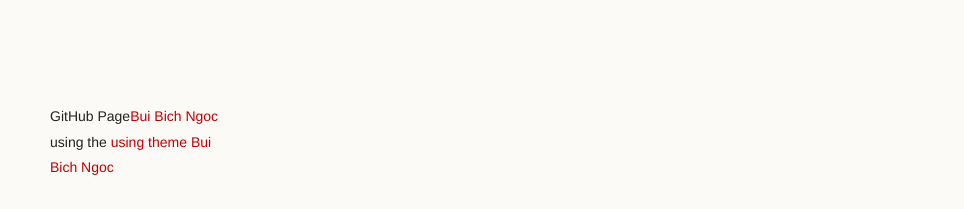
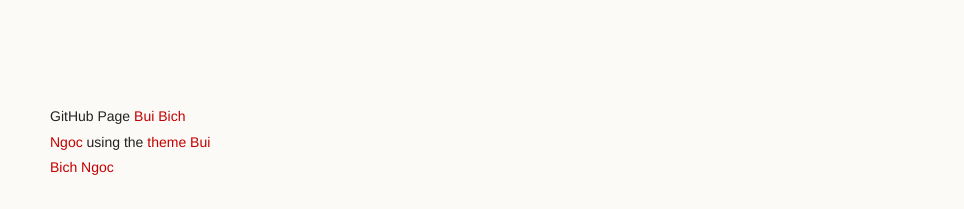
Before and after one commit to buibichngoc/buibichngoc.github.io, a Jekyll site: the page built from index.html, in a window 1280 px wide. Shown: the part 688-897 px from the top of the page, without its empty margins (0-964 px from the left). Built offline with Jekyll 4.4.1, drawn with Linux system fonts in a browser that asks for light colours.

Commit message:
Update default.html

```diff
--- a/_layouts/default.html
+++ b/_layouts/default.html
@@ -49,7 +49,7 @@
         {{ content }}
       </section>
       <footer>
-        <p><small>GitHub Page<a href="https://buibichngoc.github.io/">Bui Bich Ngoc</a> using the <a href="https://www.facebook.com/buibichngocit"> using theme Bui Bich Ngoc</a></small></p>
+        <p><small>GitHub Page<a href="https://buibichngoc.github.io/"> Bui Bich Ngoc</a> using the <a href="https://www.facebook.com/buibichngocit"> theme Bui Bich Ngoc</a></small></p>
       </footer>
     </div>
     <!--[if !IE]><script>fixScale(document);</script><!--<![endif]-->
```
